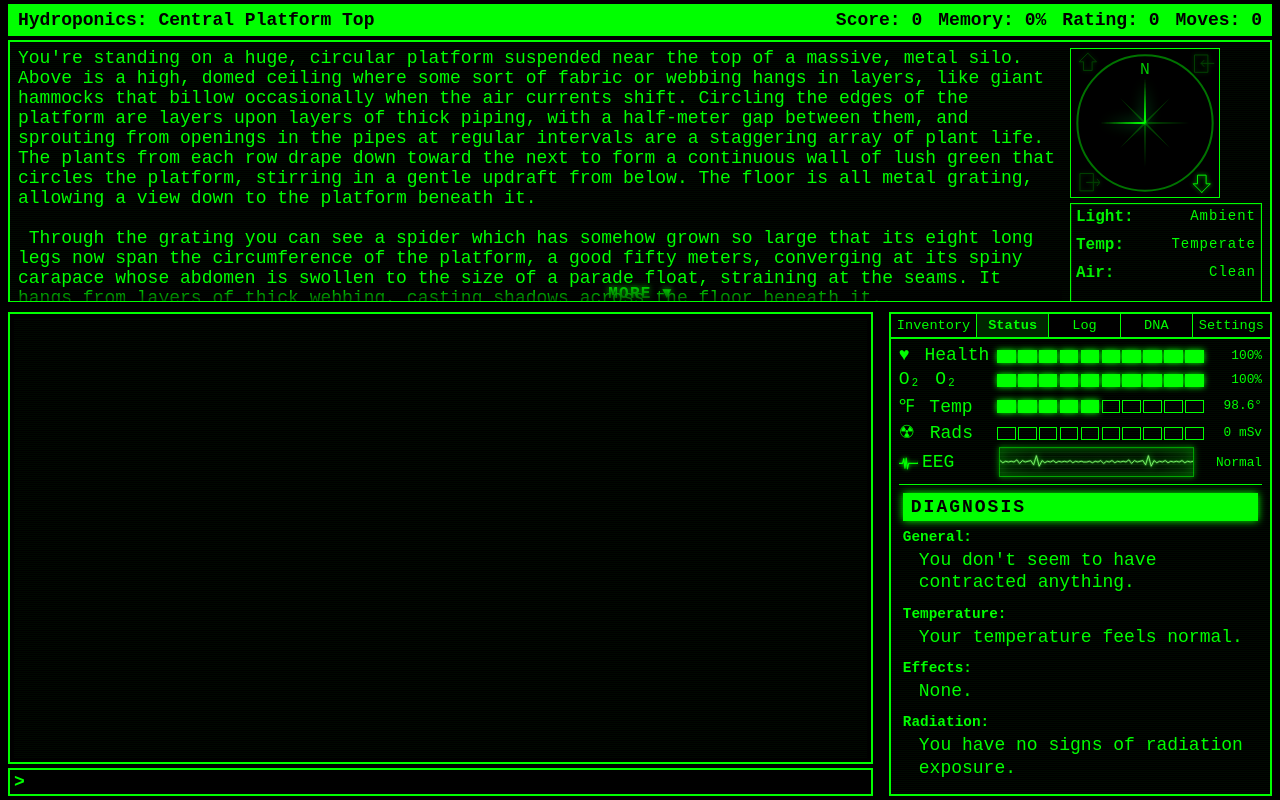
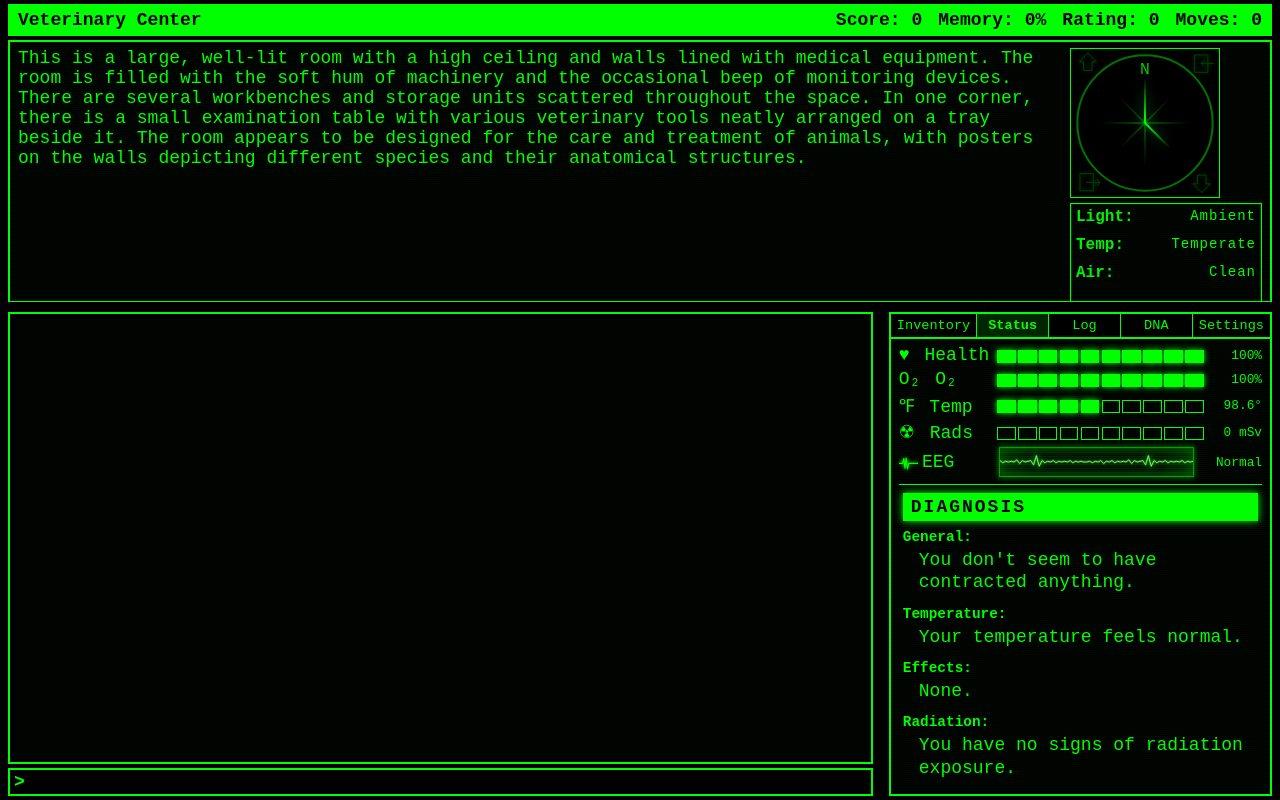
Before and after one commit to JamesKnapp101/aysf-game, a React (Vite) app: page / in a window 1280 px wide. Both pictures are taken after a click on the button "CONTINUE". Built offline with nearby package versions, Linux system fonts and the light colour scheme.

Commit message:
Support different start rooms with chunking

```diff
--- a/src/game/Game.tsx
+++ b/src/game/Game.tsx
@@ -26,7 +26,6 @@ import { OverlayHost } from "./components/OverlayHost";
 import { RoomDescriptionPanel } from "./components/RoomDescriptionPanel";
 import { appendLog, handleCommand } from "./engine/handleCommand";
 import { createInitialState, mergeWorldChunkIntoState } from "./gameInit";
-import { getCurrentRoom, getCurrentRoomExits } from "./selectors/roomSelectors";
 import {
   getActiveStatusEffectIds,
   getRadiationIntensity,
@@ -239,6 +238,38 @@ export const Game: React.FC = () => {
   }, [gs.player.roomId, requestWorldChunk]);
 
   useEffect(() => {
+    if (gs.world.rooms.some((room) => room.id === gs.player.roomId)) {
+      return;
+    }
+
+    let cancelled = false;
+
+    const hydrateCurrentRoom = async () => {
+      for (const chunkId of DEFERRED_WORLD_CHUNK_IDS) {
+        if (cancelled || !isMountedRef.current) return;
+
+        if (
+          stateRef.current.world.rooms.some(
+            (room) => room.id === stateRef.current.player.roomId,
+          )
+        ) {
+          return;
+        }
+
+        await requestWorldChunk(chunkId);
+        if (cancelled || !isMountedRef.current) return;
+        await waitForBackgroundTurn();
+      }
+    };
+
+    void hydrateCurrentRoom();
+
+    return () => {
+      cancelled = true;
+    };
+  }, [gs.player.roomId, gs.world.rooms, requestWorldChunk]);
+
+  useEffect(() => {
     const requestedChunkIds = Array.isArray(gs.world.meta?.requestedChunkIds)
       ? (gs.world.meta.requestedChunkIds as WorldChunkId[])
       : [];
@@ -339,12 +370,23 @@ export const Game: React.FC = () => {
 
   const roomPanelFlexBasis = `${layout.roomHeightRatio * 100}%`;
 
-  const currentRoom = getCurrentRoom(gs);
-  const exits = getCurrentRoomExits(gs);
-  const desc = buildRoomDescription(gs, currentRoom.id, {
-    mode: "panel",
-    forceFull: true,
-  });
+  const currentRoom =
+    gs.world.rooms.find((room) => room.id === gs.player.roomId) ?? null;
+  const exits = currentRoom?.exits.map((exit) => exit.direction) ?? [];
+  const loadedChunkIds = Array.isArray(gs.world.meta?.loadedChunkIds)
+    ? gs.world.meta.loadedChunkIds
+    : [];
+  const allDeferredChunksLoaded = DEFERRED_WORLD_CHUNK_IDS.every((chunkId) =>
+    loadedChunkIds.includes(chunkId),
+  );
+  const desc = currentRoom
+    ? buildRoomDescription(gs, currentRoom.id, {
+        mode: "panel",
+        forceFull: true,
+      })
+    : allDeferredChunksLoaded
+      ? `Unknown room id: ${gs.player.roomId}`
+      : "The surrounding area is still coming into focus.";
 
   const activeEffects = getActiveStatusEffectIds(gs);
   const rad = getRadiationIntensity(gs);
@@ -354,7 +396,9 @@ export const Game: React.FC = () => {
     (eff: StatusEffect) => eff.id === "drunk",
   );
 
-  const roomIsDark = Boolean(gs.worldState.darkRooms[currentRoom.id]);
+  const roomIsDark = currentRoom
+    ? Boolean(gs.worldState.darkRooms[currentRoom.id])
+    : false;
 
   const nightVisionActive = activeEffects.includes("nightvision-active");
 
@@ -372,7 +416,7 @@ export const Game: React.FC = () => {
       ? "nightvision"
       : roomIsDark && flashlightOn
         ? "flashlight"
-        : "none";
+        : "ambient";
 
   const overlayRunAction = useCallback(
     (verb: string, payload?: any) => {
@@ -439,7 +483,7 @@ export const Game: React.FC = () => {
             {/* HEADER */}
             <div className="game-header">
               <div className="game-header-location">
-                {currentRoom.name || "Unknown Location"}
+                {currentRoom?.name || "Unknown Location"}
               </div>
               <div className="game-header-stats">
                 <span>Score: {getCurrentScore(gs)}</span>
@@ -461,7 +505,7 @@ export const Game: React.FC = () => {
               playerCanSee={playerCanSee}
               playerLightMode={playerLightMode}
               flashlightOn={flashlightOn ? "true" : "false"}
-              roomId={currentRoom.id}
+              roomId={currentRoom?.id ?? gs.player.roomId}
               state={gs}
               setBrainActivityLevel={(val) =>
                 dispatchState({ type: "setBrainActivity", val })
--- a/src/game/gameInit.ts
+++ b/src/game/gameInit.ts
@@ -1,6 +1,10 @@
 import { initializeEncounterStateOnEnter } from "@game/encounters/retryableEncounters";
+import { createInitialAviarySpotlightState } from "@game/engine/ticks/aviaryTick";
 import { deriveRoomCoordMaps } from "@game/helpers/coordHelpers";
 import { bucketForItem, inventoryHas } from "@game/rules/state";
+import { createInitialBullEncounterState } from "src/world/Items/creatures/bull";
+import { createInitialOctopusState } from "src/world/Items/creatures/octopus";
+import { createInitialHydroponicsSpiderState } from "src/world/maps/levelSix/hydroponicsEncounterState";
 import { mergeWorldChunks, type WorldChunkId } from "../world/World";
 import {
   INITIAL_CONTAINER_CONTENTS,
@@ -8,12 +12,17 @@ import {
   INITIAL_UNDER_CONTENTS,
 } from "./containerContents";
 import { seedItemRoomLocations } from "./helpers/itemHelpers";
-import { createInitialAviarySpotlightState } from "@game/engine/ticks/aviaryTick";
 import type { DoorDefinition, DoorState } from "./types/doorTypes";
 import type { GameState, World, WorldChunk } from "./types/gameTypes";
-import { createInitialBullEncounterState } from "src/world/Items/creatures/bull";
-import { createInitialOctopusState } from "src/world/Items/creatures/octopus";
-import { createInitialHydroponicsSpiderState } from "src/world/maps/levelSix/hydroponicsEncounterState";
+
+export const FINAL_PLAYER_START_ROOM_ID = "VeterinaryCenter";
+
+// Set this to a room id while testing another area. Leave undefined for the
+// normal game start at FINAL_PLAYER_START_ROOM_ID.
+export const DEV_PLAYER_START_ROOM_ID: string | undefined = undefined;
+
+export const INITIAL_PLAYER_ROOM_ID =
+  DEV_PLAYER_START_ROOM_ID ?? FINAL_PLAYER_START_ROOM_ID;
 
 export const createInitialState = (world: World): GameState => {
   const uniqueItems = Array.from(
@@ -69,7 +78,7 @@ export const createInitialState = (world: World): GameState => {
     rating: 0,
     moves: 0,
     player: {
-      roomId: "HydroponicsPlatform",
+      roomId: INITIAL_PLAYER_ROOM_ID,
       inventory: startingInventory,
       log: [],
       dnaBank: [],
@@ -464,7 +473,10 @@ export const createInitialState = (world: World): GameState => {
   };
 
   const seededState = seedInitialPlacements(initialGameState);
-  return initializeEncounterStateOnEnter(seededState, seededState.player.roomId);
+  return initializeEncounterStateOnEnter(
+    seededState,
+    seededState.player.roomId,
+  );
 };
 
 function initDoorStates(doorDefs: DoorDefinition[]): DoorState[] {
--- a/src/world/maps/levelFour/LevelFour.ts
+++ b/src/world/maps/levelFour/LevelFour.ts
@@ -14,7 +14,12 @@ import { levelFourDoors } from "../../doors/levelFourDoors";
 import { levelFourItems } from "../../Items/levelFourMisc";
 
 export const LEVEL_FOUR: WorldChunk = {
-  items: [...levelFourItems, ...aviaryOrganismItems, ...bullItems, ...octopusItems],
+  items: [
+    ...levelFourItems,
+    ...aviaryOrganismItems,
+    ...bullItems,
+    ...octopusItems,
+  ],
   doors: [...levelFourDoors],
   teleportPads: [],
   rooms: [
```
Also changed, not shown: 1 other file (tests, documents, lock files or other folders).
